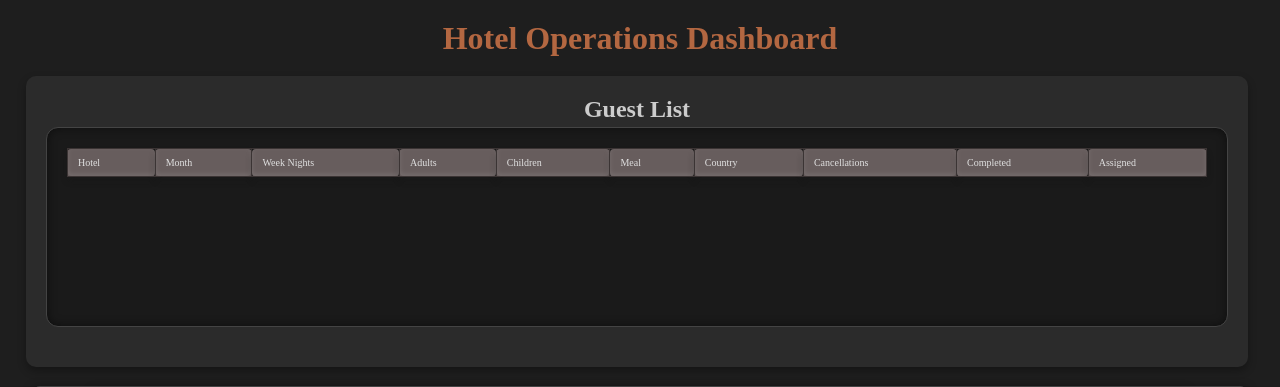
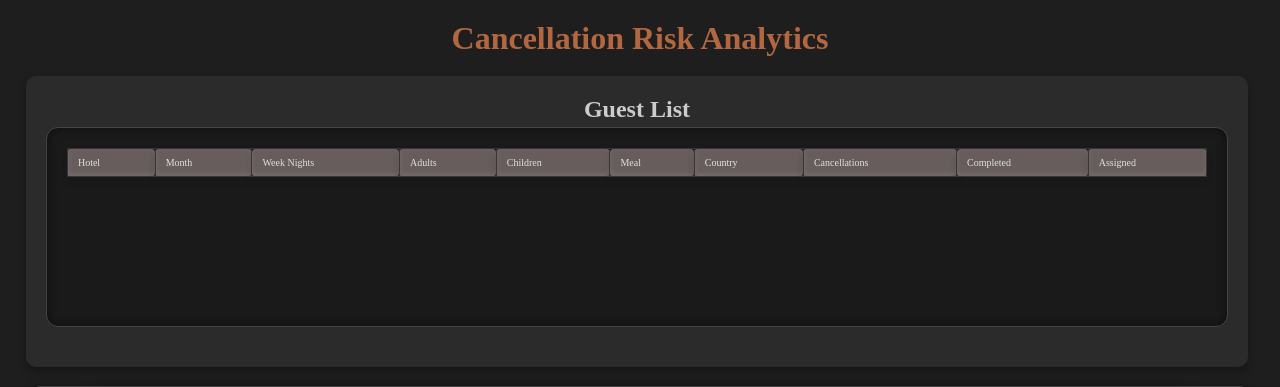
Before and after one commit to bezallel/hodash, a Flask app: page / in a window 1280 px wide. Shown: the top 387 px of the page. Run offline with Flask 3, Linux system fonts and the light colour scheme; lists and menus that the app fills with data are empty; parts of the project's set-up code (start-up, migrations or seed data) failed here and were passed over; some libraries are stand-ins or nearby versions.

Commit message:
Update index.html

```diff
--- a/templates/index.html
+++ b/templates/index.html
@@ -20,7 +20,7 @@
     <div class="wrapper">
 
 
-        <h1 class="heading">Hotel Operations Dashboard</h1>
+        <h1 class="heading">Cancellation Risk Analytics</h1>
         <div class="console-section">
             <h2>Guest List</h2>
             <div class="predictions-container">
```
